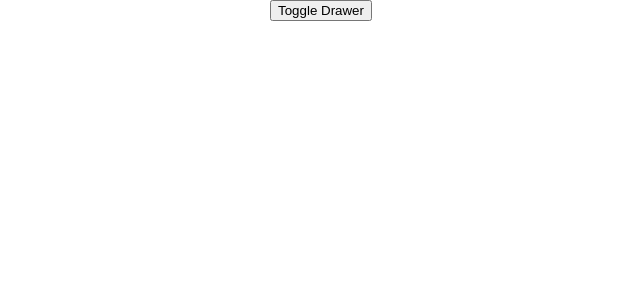
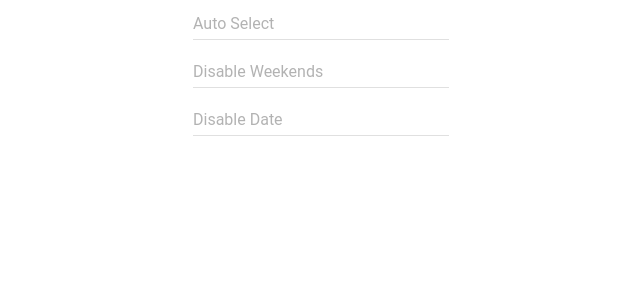
Before and after one commit to CodeMaster7/material-ui-workshop, a React (Create React App) app: page / in a window 1280 px wide. Shown: the top 300 px of the page, without its empty margins (319-959 px from the left). Built offline with nearby package versions, Linux system fonts and the light colour scheme.

Commit message:
Added some components, and added to README

```diff
--- a/src/App.js
+++ b/src/App.js
@@ -2,34 +2,19 @@ import React, { Component } from 'react';
 import logo from './logo.svg';
 import './App.css';
 
-import Drawer from 'material-ui/Drawer'
-import MenuItem from 'material-ui/MenuItem'
+import MatDrawer from './components/MatDrawer'
+import MatAppBar from './components/MatAppBar'
+import MatDialog from './components/MatDialog'
+import MatDatePicker from './components/MatDatePicker'
 
 class App extends Component {
-  constructor(){
-    super()
-
-    this.state = {
-      open: false
-    }
-    this.handleToggle = this.handleToggle.bind(this)
-  }
-
-  handleToggle(){
-    this.setState({
-      open: !this.state.open
-    })
-  }
-
   render() {
     return (
         <div className="App">
-          <button onClick={this.handleToggle}>Toggle Drawer</button>
-          <Drawer openSecondary open={this.state.open}>
-            <MenuItem>First Item</MenuItem>
-            <MenuItem>Second Item</MenuItem>
-            <MenuItem>Third Item</MenuItem>
-          </Drawer>
+          {/* <MatDrawer /> */}
+          {/* <MatAppBar /> */}
+          {/* <MatDialog /> */}
+          <MatDatePicker />
         </div>
     );
   }
--- /dev/null
+++ b/src/components/MatAppBar.jsx
@@ -0,0 +1,46 @@
+import React from 'react'
+
+import AppBar from 'material-ui/AppBar'
+
+
+
+import IconMenu from 'material-ui/IconMenu';
+import MenuItem from 'material-ui/MenuItem';
+import IconButton from 'material-ui/IconButton';
+import MoreVertIcon from 'material-ui/svg-icons/navigation/more-vert';
+import NavigationClose from 'material-ui/svg-icons/navigation/close';
+
+
+class MatAppBar extends React.Component {
+    render(){
+        return (
+            <div>
+                <AppBar
+                    title="Title"
+                    // iconElementLeft={<IconButton><NavigationClose /></IconButton>} // Shows the delete icon next to the title
+                    showMenuIconButton={true} // Shows the hamburger menu on the left of the title
+                    iconElementRight={
+                        <IconMenu
+                            iconButtonElement={
+                            <IconButton><MoreVertIcon /></IconButton>
+                            }
+                            targetOrigin={{horizontal: 'right', vertical: 'top'}}
+                            anchorOrigin={{horizontal: 'right', vertical: 'top'}}
+                            maxHeight={200}
+                        >
+                            <MenuItem> First Item </MenuItem>
+                            <MenuItem> Second Item </MenuItem>
+                            <MenuItem> Third Item </MenuItem>
+                            <MenuItem> Fourth Item </MenuItem>
+                            <MenuItem> Fifth Item </MenuItem>
+                            <MenuItem> Sixth Item </MenuItem>
+                            <MenuItem> Seventh Item </MenuItem>
+                        </IconMenu>
+                    }
+                />
+            </div>
+        )
+    }
+}
+
+export default MatAppBar
--- /dev/null
+++ b/src/components/MatDatePicker.jsx
@@ -0,0 +1,39 @@
+import React from 'react'
+
+import DatePicker from 'material-ui/DatePicker'
+
+// Disable weekends
+function disableWeekends(date) {
+    return date.getDay() === 0 || date.getDay() === 6;
+}
+
+// Disable dates found within an array
+function disableDate(date){
+    var disabledArray = [1,5,7,10,20,23,25] // This would be a list of dates you're unavailable
+    //You could also disable a certain range. This would be done by adding it to the disabledArray if it's day, month, and year are between that range.
+    return disabledArray.includes(date.getDate()) ? true : false
+}
+
+class MatDatePicker extends React.Component {
+    render(){
+        return (
+            <div>
+                <DatePicker
+                    autoOk={true} // Wether or not the submit button has to be pressed
+                    hintText="Auto Select" // The placeholder text
+                />
+                <DatePicker
+                    hintText="Disable Weekends"
+                    shouldDisableDate={disableWeekends}  // Determines which dates should be disabled
+                    mode='landscape' // Display calendar portrait or landscape
+                />
+                <DatePicker
+                    openToYearSelection={true} // Should open to year first?
+                    hintText="Disable Date" shouldDisableDate={disableDate}
+                />
+            </div>
+        )
+    }
+}
+
+export default MatDatePicker
--- /dev/null
+++ b/src/components/MatDialog.jsx
@@ -0,0 +1,53 @@
+import React from 'react'
+
+import Dialog from 'material-ui/Dialog'
+import FlatButton from 'material-ui/FlatButton'
+
+class MatDialog extends React.Component {
+    constructor(){
+        super()
+        this.state = {
+            open: false
+        }
+        this.handleToggle = this.handleToggle.bind(this)
+    }
+
+    handleToggle(){
+        this.setState({
+            open: !this.state.open
+        })
+    }
+
+    render(){
+
+        const modalActions = [
+            <FlatButton
+              label="Cancel"
+              primary={true}
+              onClick={this.handleToggle}
+            />,
+            <FlatButton
+              label="Submit"
+              secondary={true}
+              onClick={this.handleToggle}
+            />,
+          ]
+
+        return (
+            <div>
+                <button onClick={this.handleToggle}>Open Dialog Box!</button>
+                <Dialog
+                    title="Andrew's Super Awesome Dialog Box"
+                    actions={modalActions} // The buttons the user has access to click on. This points to the array I made. It can be a single element.
+                    modal={true} // If false (default) the user can click away (or escape) from the modal to close the dialog box
+                    onRequestClose={this.handleToggle} // pairs with the modal
+                    open={this.state.open} // required. Controls when the dialog is open or not.
+                >
+                    Woah.... Hold on there buddy.... Are you sure you want to continue?
+                </Dialog>
+            </div>
+        )
+    }
+}
+
+export default MatDialog
--- /dev/null
+++ b/src/components/MatDrawer.jsx
@@ -0,0 +1,43 @@
+import React from 'react'
+
+import Drawer from 'material-ui/Drawer'
+import MenuItem from 'material-ui/MenuItem'
+
+class MatDrawer extends React.Component {
+
+    constructor(){
+        super()
+
+        this.state = {
+          open: false
+        }
+        this.handleToggle = this.handleToggle.bind(this)
+      }
+
+      handleToggle(){
+        this.setState({
+          open: !this.state.open
+        })
+      }
+
+    render(){
+        return (
+            <div>
+                <button onClick={this.handleToggle}>Toggle Drawer</button>
+                <Drawer
+                    open={this.state.open} // remove to make the drawer always present
+                    // openSecondary // opens on the right side of the screen
+                    // width={700} // sets custom width
+                    // docked={false} // allows for overlay (can click away, or press escape to close menu)
+                    // onRequestChange={(open) => this.setState({open})} // doesn't do much on it's own. Pair with docked
+                >
+                    <MenuItem>First Item</MenuItem>
+                    <MenuItem>Second Item</MenuItem>
+                    <MenuItem>Third Item</MenuItem>
+            </Drawer>
+            </div>
+        )
+    }
+}
+
+export default MatDrawer
```
Also changed, not shown: 1 other file (tests, documents, lock files or other folders).
